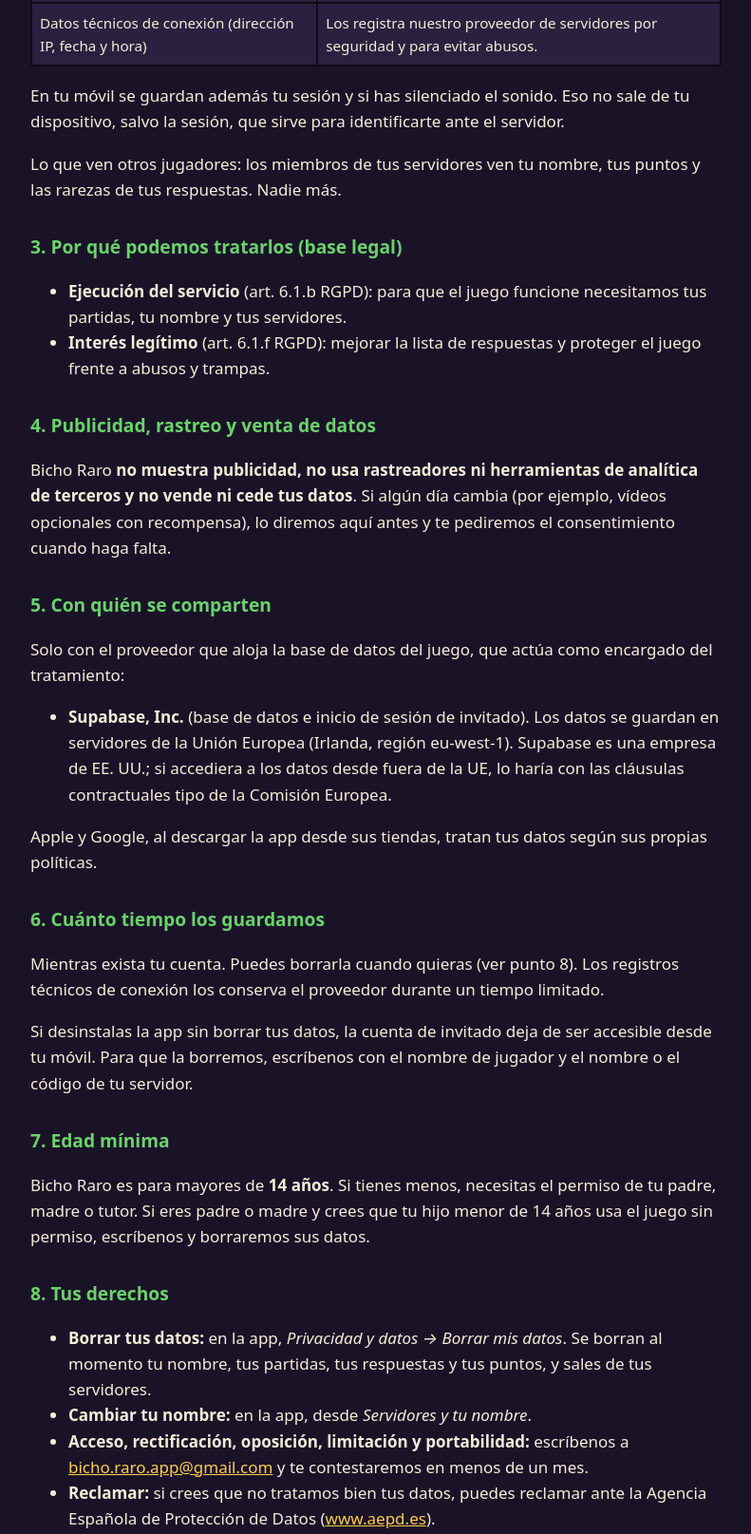
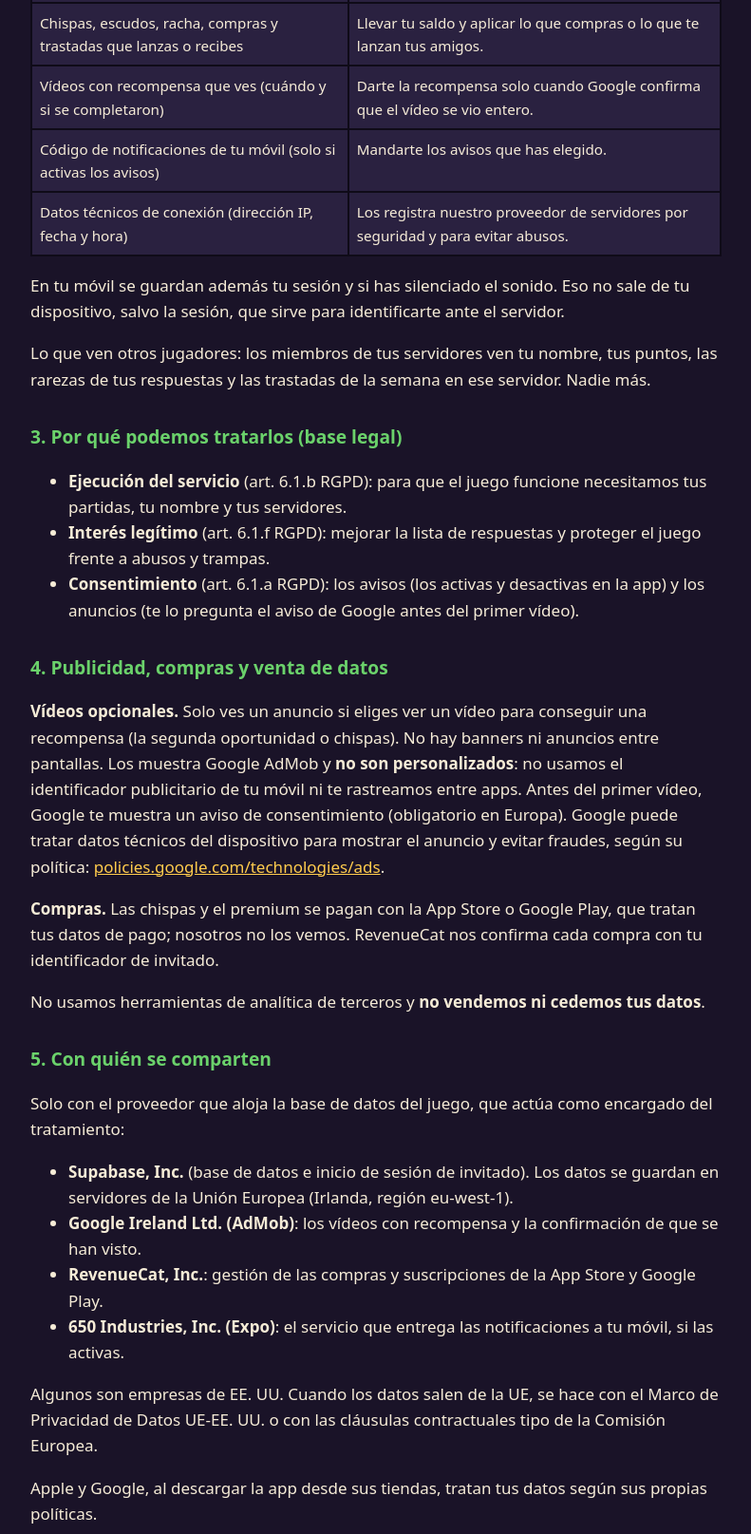
Before and after one commit to diegocrespo2004/bicho-raro-legal, a plain HTML site: page privacidad.html in a window 1280 px wide. Shown: the part 870-2485 px from the top of the page at 95% size, without its empty margins (244-1035 px from the left). Drawn offline with Linux system fonts and the light colour scheme.

Commit message:
Anuncios con recompensa, compras, chispas y avisos en la privacidad y las condiciones
Co-Authored-By: Claude Opus 5.5 <noreply@anthropic.com>

```diff
--- a/privacidad.html
+++ b/privacidad.html
@@ -9,7 +9,7 @@
 <body>
 <main>
 <h1>Política de privacidad de Bicho Raro</h1>
-<p class="fecha">Última actualización: 22 de noviembre de 2026</p>
+<p class="fecha">Última actualización: 23 de noviembre de 2026</p>
 
 <p>Bicho Raro es un juego diario en el que gana la respuesta que nadie dice. Esta política explica qué datos
 guarda el juego, para qué y qué puedes hacer con ellos. Está pensada para cumplir el Reglamento General de
@@ -29,32 +29,45 @@ crea una <strong>cuenta de invitado</strong> con un identificador aleatorio. Con
 <tr><td>Servidores que creas o a los que te unes</td><td>Que puedas jugar con tus amigos.</td></tr>
 <tr><td>Partidas, respuestas, puntos y rarezas</td><td>Calcular la puntuación, el ranking del día y el de la temporada.</td></tr>
 <tr><td>Respuestas que no estaban en la lista</td><td>Revisarlas y añadir las que falten. Se usan sin tu nombre.</td></tr>
+<tr><td>Chispas, escudos, racha, compras y trastadas que lanzas o recibes</td><td>Llevar tu saldo y aplicar lo que compras o lo que te lanzan tus amigos.</td></tr>
+<tr><td>Vídeos con recompensa que ves (cuándo y si se completaron)</td><td>Darte la recompensa solo cuando Google confirma que el vídeo se vio entero.</td></tr>
+<tr><td>Código de notificaciones de tu móvil (solo si activas los avisos)</td><td>Mandarte los avisos que has elegido.</td></tr>
 <tr><td>Datos técnicos de conexión (dirección IP, fecha y hora)</td><td>Los registra nuestro proveedor de servidores por seguridad y para evitar abusos.</td></tr>
 </table>
 <p>En tu móvil se guardan además tu sesión y si has silenciado el sonido. Eso no sale de tu dispositivo,
 salvo la sesión, que sirve para identificarte ante el servidor.</p>
-<p>Lo que ven otros jugadores: los miembros de tus servidores ven tu nombre, tus puntos y las rarezas de tus
-respuestas. Nadie más.</p>
+<p>Lo que ven otros jugadores: los miembros de tus servidores ven tu nombre, tus puntos, las rarezas de tus
+respuestas y las trastadas de la semana en ese servidor. Nadie más.</p>
 
 <h2>3. Por qué podemos tratarlos (base legal)</h2>
 <ul>
 <li><strong>Ejecución del servicio</strong> (art. 6.1.b RGPD): para que el juego funcione necesitamos tus partidas, tu nombre y tus servidores.</li>
 <li><strong>Interés legítimo</strong> (art. 6.1.f RGPD): mejorar la lista de respuestas y proteger el juego frente a abusos y trampas.</li>
+<li><strong>Consentimiento</strong> (art. 6.1.a RGPD): los avisos (los activas y desactivas en la app) y los anuncios (te lo pregunta el aviso de Google antes del primer vídeo).</li>
 </ul>
 
-<h2>4. Publicidad, rastreo y venta de datos</h2>
-<p>Bicho Raro <strong>no muestra publicidad, no usa rastreadores ni herramientas de analítica de terceros y no
-vende ni cede tus datos</strong>. Si algún día cambia (por ejemplo, vídeos opcionales con recompensa), lo
-diremos aquí antes y te pediremos el consentimiento cuando haga falta.</p>
+<h2>4. Publicidad, compras y venta de datos</h2>
+<p><strong>Vídeos opcionales.</strong> Solo ves un anuncio si eliges ver un vídeo para conseguir una recompensa
+(la segunda oportunidad o chispas). No hay banners ni anuncios entre pantallas. Los muestra Google AdMob y
+<strong>no son personalizados</strong>: no usamos el identificador publicitario de tu móvil ni te rastreamos
+entre apps. Antes del primer vídeo, Google te muestra un aviso de consentimiento (obligatorio en Europa).
+Google puede tratar datos técnicos del dispositivo para mostrar el anuncio y evitar fraudes, según su política:
+<a href="https://policies.google.com/technologies/ads?hl=es">policies.google.com/technologies/ads</a>.</p>
+<p><strong>Compras.</strong> Las chispas y el premium se pagan con la App Store o Google Play, que tratan tus datos
+de pago; nosotros no los vemos. RevenueCat nos confirma cada compra con tu identificador de invitado.</p>
+<p>No usamos herramientas de analítica de terceros y <strong>no vendemos ni cedemos tus datos</strong>.</p>
 
 <h2>5. Con quién se comparten</h2>
 <p>Solo con el proveedor que aloja la base de datos del juego, que actúa como encargado del tratamiento:</p>
 <ul>
 <li><strong>Supabase, Inc.</strong> (base de datos e inicio de sesión de invitado). Los datos se guardan en
-servidores de la Unión Europea (Irlanda, región eu-west-1). Supabase es una empresa de EE. UU.; si
-accediera a los datos desde fuera de la UE, lo haría con las cláusulas contractuales tipo de la Comisión
-Europea.</li>
+servidores de la Unión Europea (Irlanda, región eu-west-1).</li>
+<li><strong>Google Ireland Ltd. (AdMob)</strong>: los vídeos con recompensa y la confirmación de que se han visto.</li>
+<li><strong>RevenueCat, Inc.</strong>: gestión de las compras y suscripciones de la App Store y Google Play.</li>
+<li><strong>650 Industries, Inc. (Expo)</strong>: el servicio que entrega las notificaciones a tu móvil, si las activas.</li>
 </ul>
+<p>Algunos son empresas de EE. UU. Cuando los datos salen de la UE, se hace con el Marco de Privacidad de Datos
+UE-EE. UU. o con las cláusulas contractuales tipo de la Comisión Europea.</p>
 <p>Apple y Google, al descargar la app desde sus tiendas, tratan tus datos según sus propias políticas.</p>
 
 <h2>6. Cuánto tiempo los guardamos</h2>
```
Also changed, not shown: condiciones.html (+23 -8 lines).
